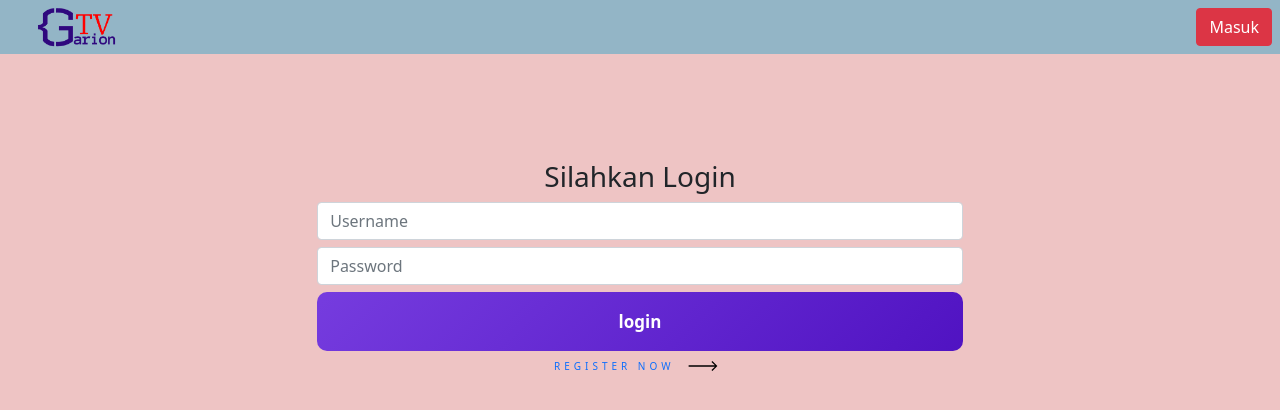
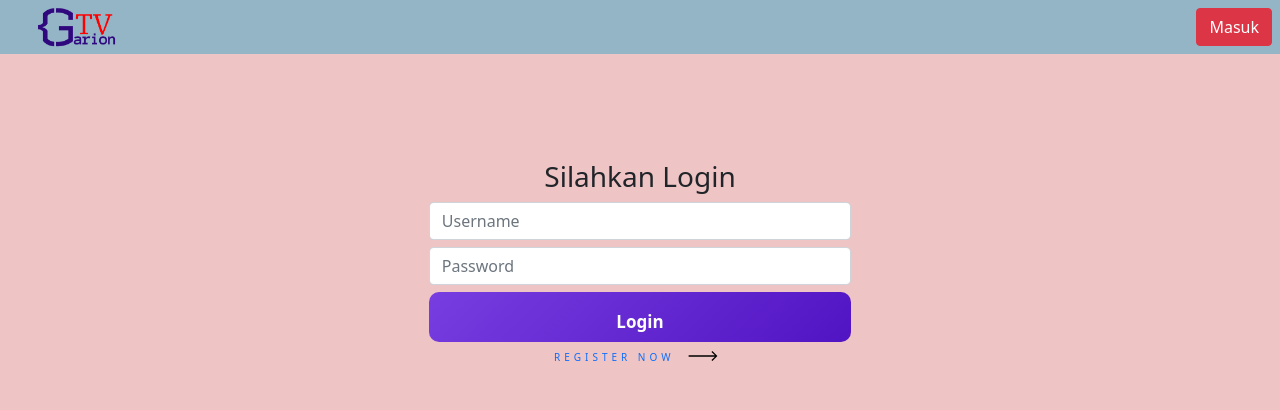
Before and after one commit to Great-Garion/project-react, a React (Create React App) app: page /login in a window 1280 px wide. Shown: the top 410 px of the page. Built offline with nearby package versions, Linux system fonts and the light colour scheme; no server answers.

Commit message:
Finish styling

```diff
--- a/src/Components/Login.js
+++ b/src/Components/Login.js
@@ -1,8 +1,8 @@
 import { useState, useEffect, useContext } from "react";
-import { Button, Card, Stack, Row, Container, Col } from "react-bootstrap";
+import { Container } from "react-bootstrap";
 import { useHistory } from "react-router";
 import { UserContext } from "../Context/UserProvider";
-import "../Components/styling.css"
+import "../Components/styling.css";
 // import GoogleLogin from "react-google-login";
 
 function Login() {
@@ -53,9 +53,7 @@ function Login() {
       <div className="login ">
         <h3 style={{ textAlign: "center" }}>Silahkan Login</h3>
         <Container>
-          <form class="container-fluid"
-          style={{width:"60%"}}
-          >
+          <form class="container-fluid" style={{ width: "40%" }}>
             <div class="input-group">
               <input
                 type="text"
@@ -79,155 +77,46 @@ function Login() {
                 aria-describedby="basic-addon1"
                 onChange={handleUser}
                 value={user.password}
-                style={{margin:"7px 0px 7px 0px"}}
+                style={{ margin: "7px 0px 7px 0px" }}
               />
               {/* <span class="input-group-text" id="basic-addon1"><i class="fas fa-user"></i> </span> */}
             </div>
-            <button class="btnRegis"
-             style={{width:"100%"}}
-             onClick={handleLogin}
-             type="submit"
-            >login</button>
-            <p
-            style={{display:"flex",justifyContent:"center"}}
+            <button
+              class="btnRegis"
+              style={{ width: "100%" }}
+              onClick={handleLogin}
+              type="submit"
             >
-            <button class="cta">
-            <span class="hover-underline-animation"> <a href="/Register" style={{textDecoration:"none"}} >Register Now  </a></span>
-            <svg id="arrow-horizontal" xmlns="http://www.w3.org/2000/svg" width="30" height="10" viewBox="0 0 46 16">
-              <path id="Path_10" data-name="Path 10" d="M8,0,6.545,1.455l5.506,5.506H-30V9.039H12.052L6.545,14.545,8,16l8-8Z" transform="translate(30)"></path>
-            </svg>
-          </button></p>
+              Login
+            </button>
+            <p style={{ display: "flex", justifyContent: "center" }}>
+              <button class="cta">
+                <span class="hover-underline-animation">
+                  {" "}
+                  <a href="/Register" style={{ textDecoration: "none" }}>
+                    Register Now{" "}
+                  </a>
+                </span>
+                <svg
+                  id="arrow-horizontal"
+                  xmlns="http://www.w3.org/2000/svg"
+                  width="30"
+                  height="10"
+                  viewBox="0 0 46 16"
+                >
+                  <path
+                    id="Path_10"
+                    data-name="Path 10"
+                    d="M8,0,6.545,1.455l5.506,5.506H-30V9.039H12.052L6.545,14.545,8,16l8-8Z"
+                    transform="translate(30)"
+                  ></path>
+                </svg>
+              </button>
+            </p>
           </form>
         </Container>
       </div>
     </div>
-
-    // <div  class="d-flex justify-content-center align-items-center mt-5">
-    //   <div class="card"
-    //   style={{marginTop:"10rem"}}
-    //   >
-    //     <ul  class="nav nav-pills mb-3" id="pills-tab" role="tablist">
-    //       <li class="nav-item text-center">
-    //         <a
-    //         style={{backgroundColor:"#06101f",color:"#fff"}}
-    //           class="nav-link active btl"
-    //           id="pills-home-tab"
-    //           data-toggle="pill"
-    //           href="/login"
-    //           role="tab"
-    //           aria-controls="pills-home"
-    //           aria-selected="true"
-    //         >
-    //           Login
-    //         </a>
-    //       </li>
-    //       <li class="nav-item text-center">
-    //         <a
-    //           class="nav-link btr"
-    //           id="pills-profile-tab"
-    //           data-toggle="pill"
-    //           href="/Register"
-    //           role="tab"
-    //           aria-controls="pills-profile"
-    //           aria-selected="false"
-    //         >
-    //           Register
-    //         </a>
-    //       </li>
-    //     </ul>
-    //     <div class="tab-content" id="pills-tabContent">
-    //       <div
-    //         class="tab-pane fade show active"
-    //         id="pills-home"
-    //         role="tabpanel"
-    //         aria-labelledby="pills-home-tab"
-    //       >
-    //         <div class="form px-4 pt-5">
-    //           <input
-    //             type="text"
-    //             name="username"
-    //             class="form-control"
-    //             placeholder="username"
-    //             onChange={handleUser}
-    //             label="username"
-    //             value={user.username}
-    //             />
-
-    //           <input
-    //             type="password"
-    //             name="password"
-    //             label="password"
-    //             class="form-control"
-    //             placeholder="Password"
-    //             onChange={handleUser}
-    //             value={user.password}
-
-    //           />
-    //           <button
-    //           style={{width:"100%"}}
-    //            class="btn btn-dark btn-block"
-    //            onClick={handleLogin}
-    //            type="submit"
-    //           >Login</button>
-    //         </div>
-    //       </div>
-
-    //     </div>
-    //   </div>
-    // </div>
-    //batas
-    //     <div style={{ backgroundColor:"gray", height:"100vh", width:"100%" }} >
-    //        <Container>
-    //          <Row >
-    //           <Col className="mx-auto" xs={5}
-
-    //           >
-
-    //           <Card.Body style={{marginTop:"50px"}}>
-    //           <Card.Title style={{textAlign:"center"}}><h2 style={{marginTop:"72px"}}>Garion_TV</h2></Card.Title>
-    //             <Card.Title>Please Login</Card.Title>
-    //             <Stack direction="vertical" gap={2}
-    //            >
-    //               <input
-    //               border="dark"
-    //                 className="bg-light border mt-10"
-    //                 type="text"
-    //                 placeholder="username"
-    //                 onChange={handleUser}
-    //                 label="username"
-    //                 name="username"
-    //                 value={user.username}
-    //               />
-
-    //               <input
-
-    //                 className="bg-light border mt-10"
-    //                 type="password"
-    //                 placeholder="password"
-    //                 onChange={handleUser}
-    //                 label="password"
-    //                 name="password"
-    //                 value={user.password}
-    //               />
-    //               <br/>
-    //             </Stack>
-    //             <Stack gap={1} className="col-md-5 mx-auto rounded-pill">
-    //               <Button variant="dark" onClick={handleLogin} type="submit">
-    //                 Login
-    //               </Button>
-    //             </Stack>
-    // <div style={{textAlign:"center", marginTop:"4px"}}>
-    // <a href="/Register" style={{color:"green"}} >
-    //               Register
-    //             </a>
-    //             </div>
-
-    //           </Card.Body>
-    //           </Col>
-    //           </Row>
-    //       </Container>
-
-    //     </div>
   );
 }
 export default Login;
--- a/src/Components/styling.css
+++ b/src/Components/styling.css
@@ -1,125 +1,9 @@
 body {
     background-color: #EEC4C4;
 }
-/* body {
-    background-color: #000
-}
 
-.card {
-    width: 400px;
-    border: none
-
-}
-
-.btr {
-    border-top-right-radius: 5px !important
-}
-
-.btl {
-    border-top-left-radius: 5px !important
-}
-
-.btn-dark {
-    color: #fff;
-    background-color: #06101f;
-    border-color: #06101f;
-
-}
-
-.btn-dark:hover {
-    color: #fff;
-    background-color: #06101f;
-    border-color: #06101f;
-}
-
-.nav-pills {
-    display: table !important;
-    width: 100%
-}
-
-.nav-pills .nav-link {
-    border-radius: 0px;
-    border-bottom: 1px solid #0d6efd40
-}
-
-.nav-item {
-    display: table-cell;
-    background: #0d6efd2e
-}
-
-.form {
-    padding: 10px;
-    height: 300px
-}
-
-.form input {
-    margin-bottom: 12px;
-    border-radius: 3px
-}
-
-.form input:focus {
-    box-shadow: none
-}
-
-.form button {
-    margin-top: 20px
-} */
-
-/* batas */
-/* .btnclick {
-    --glow-color: rgb(217, 176, 255);
-    --glow-spread-color: rgba(191, 123, 255, 0.781);
-    --enhanced-glow-color: rgb(231, 206, 255);
-    --btn-color: rgb(100, 61, 136);
-    outline: none;
-    border: .25em solid var(--glow-color);
-    padding: 1em 3em;
-    color: var(--glow-color);
-    font-size: 15px;
-    font-weight: bold;
-    background-color: var(--btn-color);
-    border-radius: 1em;
-    outline: none; */
-    /* box-shadow: 0 0 1em .25em var(--glow-color),
-           0 0 4em 1em var(--glow-spread-color),
-           inset 0 0 .75em .25em var(--glow-color);
-    text-shadow: 0 0 .5em var(--glow-color);
-    position: relative;
-    transition: all 0.3s;
-    width: 100%;
-    text-align: center
-   }
-
-  .btnclick::after {
-    pointer-events: none;
-    content: "";
-    position: absolute;
-    top: 120%;
-    left: 0;
-    height: 100%;
-    width: 100%;
-    background-color: var(--glow-spread-color);
-    filter: blur(2em);
-    opacity: .7;
-    transform: perspective(1.5em) rotateX(35deg) scale(1, .6);
-   }
-
-   .btnclick:hover {
-    color: var(--btn-color);
-    background-color: var(--glow-color);
-    box-shadow: 0 0 1em .25em var(--glow-color),
-           0 0 4em 2em var(--glow-spread-color),
-           inset 0 0 .75em .25em var(--glow-color);
-   }
-
-   .btnclick:active {
-    box-shadow: 0 0 0.6em .25em var(--glow-color),
-           0 0 2.5em 2em var(--glow-spread-color),
-           inset 0 0 .5em .25em var(--glow-color);
-   } */
-
-   /* ke2 */
 .btnRegis {
+    height: 50px;
     background: linear-gradient(-45deg, #3f00b5, #9f69fe, #27c8b7, #3f00b5);
     background-size: 800% 400%;
     padding: 1em 2em;
```
Also changed, not shown: src/Components/Movie.js (+7 -57 lines). Lines whose indentation alone changed are shown as unchanged.
